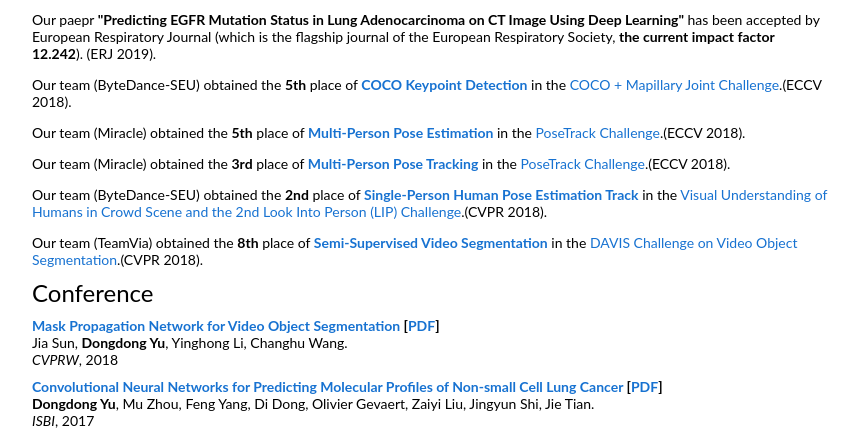
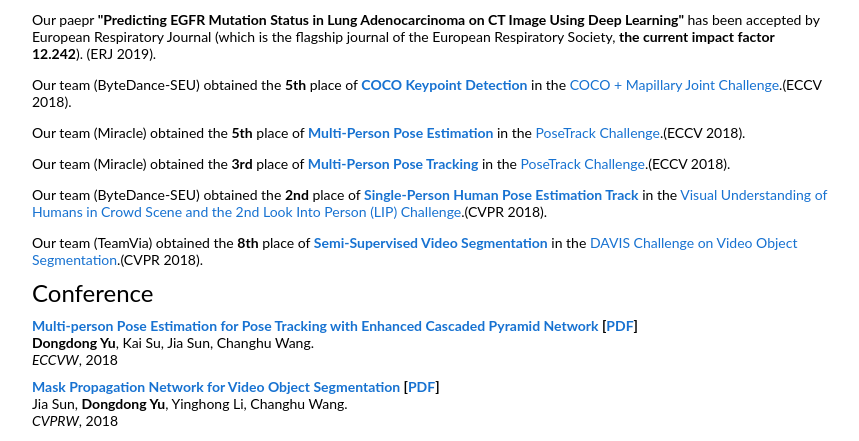
Before and after one commit to miracle-fmh/miracle-fmh.github.io, a plain HTML site: page index.htm in a window 1280 px wide. Shown: the part 335-776 px from the top of the page, without its empty margins (210-1069 px from the left). Drawn offline with Linux system fonts and the light colour scheme.

Commit message:
update eccv 2018

```diff
--- a/index.htm
+++ b/index.htm
@@ -76,6 +76,9 @@
           <!-- <font size="3">(for full publications, please see google scholars)</font> --> </td>
         </tr>
         <tr>
+         <td width="100%" align="left"> <p> <b><a target="_blank" href="https://link.springer.com/chapter/10.1007/978-3-030-11012-3_19">Multi-person Pose Estimation for Pose Tracking with Enhanced Cascaded Pyramid Network </a> [<a target="_blank" href="https://link.springer.com/chapter/10.1007/978-3-030-11012-3_19">PDF</a>] </b><br /> <strong>Dongdong Yu</strong>, Kai Su, Jia Sun, Changhu Wang. <br /> <i>ECCVW</i>, 2018 <br /> </p> </td>
+        </tr>
+        <tr>
          <td width="100%" align="left"> <p> <b><a target="_blank" href="https://davischallenge.org/challenge2018/papers/DAVIS-Semisupervised-Challenge-8th-Team.pdf">Mask Propagation Network for Video Object Segmentation </a> [<a target="_blank" href="https://miracle-fmh.github.io/doc/paper_CVPRW_Mask_Propagation.pdf">PDF</a>] </b><br /> Jia Sun, <strong>Dongdong Yu</strong>, Yinghong Li, Changhu Wang. <br /> <i>CVPRW</i>, 2018 <br /> </p> </td>
         </tr>
         <tr>
```
Also changed, not shown: 1 other file.
